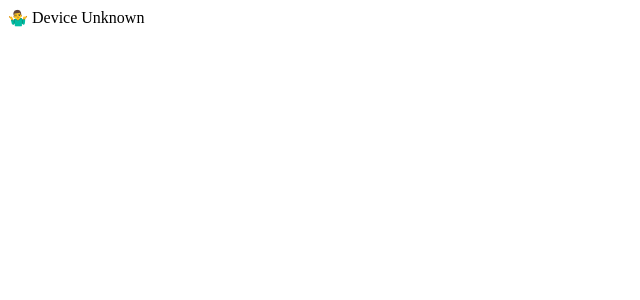
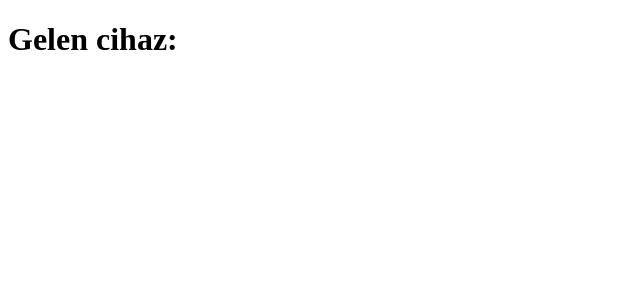
Before and after one commit to kirmizikaya/cf-worker, a Next.js app: page / in a window 1280 px wide. Shown: the top 300 px of the page, without its empty margins (0-640 px from the left). Built offline with nearby package versions, Linux system fonts and the light colour scheme.

Commit message:
Update index.tsx

```diff
--- a/pages/index.tsx
+++ b/pages/index.tsx
@@ -1,14 +1,23 @@
-import { headers } from 'next/headers';
+import { GetServerSideProps } from 'next';
 
-export default function HomePage() {
-  const device = headers().get('x-device');
+type Props = {
+  device: string | null;
+};
 
+export const getServerSideProps: GetServerSideProps<Props> = async ({ req }) => {
+  const device = req.headers['x-device'] || null;
+
+  return {
+    props: {
+      device: typeof device === 'string' ? device : null,
+    },
+  };
+};
+
+export default function Home({ device }: Props) {
   return (
-    <div className="text-center mt-20 text-2xl font-bold">
-      {device === 'mobile' && '📱 Mobile Layout'}
-      {device === 'tablet' && '📲 Tablet Layout'}
-      {device === 'desktop' && '🖥️ Desktop Layout'}
-      {!device && '🤷‍♂️ Device Unknown'}
+    <div>
+      <h1>Gelen cihaz: {device}</h1>
     </div>
   );
 }
```
